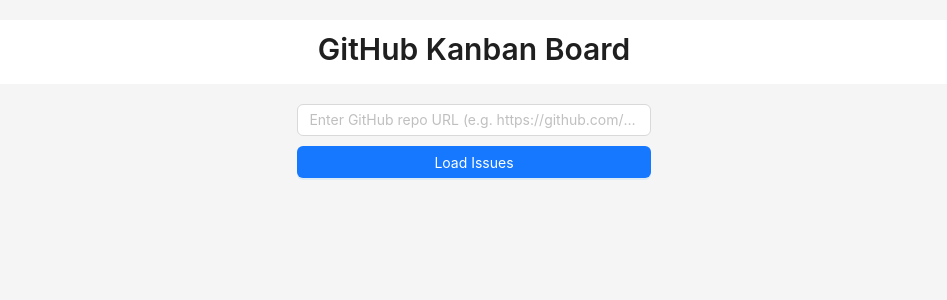
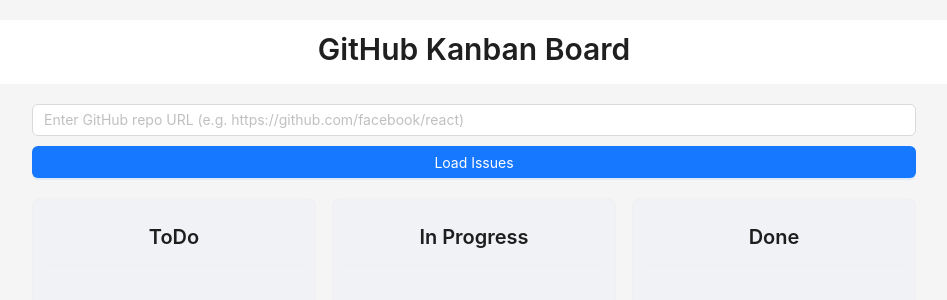
Before and after one commit to chelsea7smile/github-kanban-board-tt, a React (Vite) app: page / in a window 1280 px wide. Shown: the top 300 px of the page, without its empty margins (166-1113 px from the left). Built offline with nearby package versions, Linux system fonts and the light colour scheme.

Commit message:
Add basic Columns UI

```diff
--- a/src/components/Column.tsx
+++ b/src/components/Column.tsx
@@ -0,0 +1,30 @@
+import { Card, Typography } from 'antd';
+
+const { Title } = Typography;
+
+interface ColumnProps {
+  title: string;
+  children?: React.ReactNode;
+}
+
+const Column: React.FC<ColumnProps> = ({ title, children }) => {
+  return (
+    <Card
+      title={
+        <div style={{ textAlign: 'center' }}>
+          <Title level={4} style={{ margin: 0 }}>{title}</Title>
+        </div>
+      }
+      style={{
+        width: '100%',
+        minHeight: '400px',
+        background: '#f0f2f5',
+        padding: '10px',
+      }}
+    >
+      {children}
+    </Card>
+  );
+};
+
+export default Column;
--- a/src/pages/KanbanBoard.tsx
+++ b/src/pages/KanbanBoard.tsx
@@ -1,5 +1,6 @@
 import { useState } from 'react';
-import { Input, Button, Layout, Typography } from 'antd';
+import { Input, Button, Layout, Typography, Row, Col } from 'antd';
+import Column from '../components/Column';
 
 const { Header, Content } = Layout;
 const { Title } = Typography;
@@ -8,8 +9,8 @@
   const [repoUrl, setRepoUrl] = useState('');
 
   const handleLoadIssues = () => {
-    console.log('Looading todos from:', repoUrl);
-    //
+    console.log('Загружаем задачи из:', repoUrl);
+    // API
   };
 
   return (
@@ -18,7 +19,7 @@
         <Title level={2}>GitHub Kanban Board</Title>
       </Header>
 
-      <Content style={{ maxWidth: '800px', margin: '20px auto' }}>
+      <Content style={{ maxWidth: '1400px', margin: '20px auto' }}>
         <Input
           placeholder="Enter GitHub repo URL (e.g. https://github.com/facebook/react)"
           value={repoUrl}
@@ -28,6 +29,18 @@
         <Button type="primary" onClick={handleLoadIssues} block>
           Load Issues
         </Button>
+
+        <Row gutter={16} style={{ marginTop: '20px', display: 'flex', justifyContent: 'space-between' }}>
+          <Col span={8} style={{ minWidth: '300px', flex: 1 }}>
+            <Column title="ToDo" />
+          </Col>
+          <Col span={8} style={{ minWidth: '300px', flex: 1 }}>
+            <Column title="In Progress" />
+          </Col>
+          <Col span={8} style={{ minWidth: '300px', flex: 1 }}>
+            <Column title="Done" />
+          </Col>
+        </Row>
       </Content>
     </Layout>
   );
```
